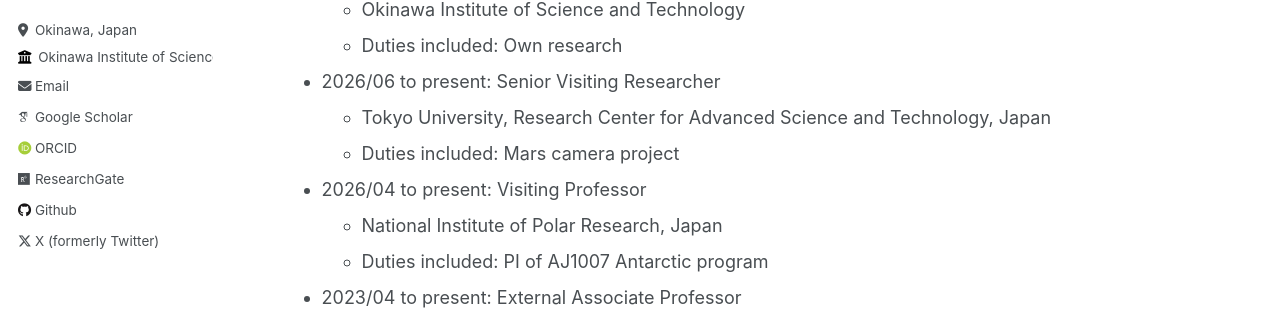
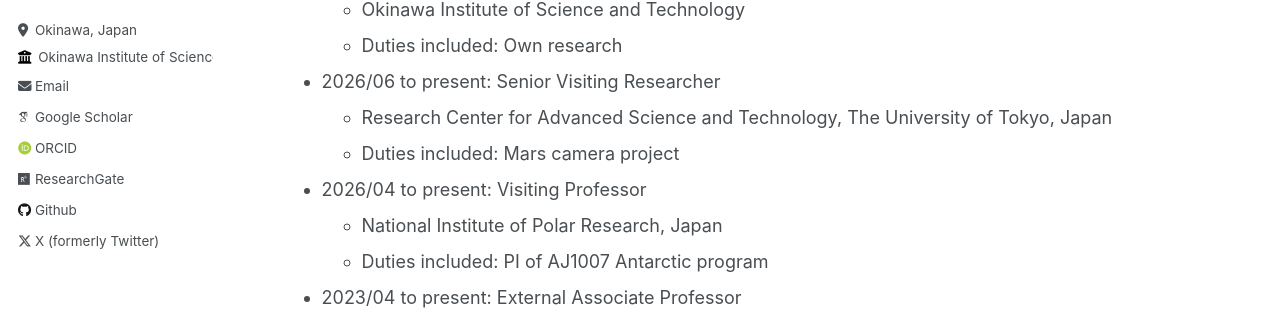
Before and after one commit to ryuhokataoka/ryuhokataoka.github.io, a Jekyll site: the page built from _pages/cv.md, in a window 1280 px wide and 900 px high. Shown: the part 389-699 px from the top of the window. Built offline with Jekyll 4.4.1, drawn with Linux system fonts in a browser that asks for light colours; some web fonts are replaced.

Commit message:
Correct affiliation for Senior Visiting Researcher role
Updated the affiliation name for the Senior Visiting Researcher position.

```diff
--- a/_pages/cv.md
+++ b/_pages/cv.md
@@ -22,7 +22,7 @@
   * Duties included: Own research
 
 * 2026/06 to present: Senior Visiting Researcher
-  * Tokyo University, Research Center for Advanced Science and Technology, Japan
+  * Research Center for Advanced Science and Technology, The University of Tokyo, Japan
   * Duties included: Mars camera project
 
 * 2026/04 to present: Visiting Professor
```
